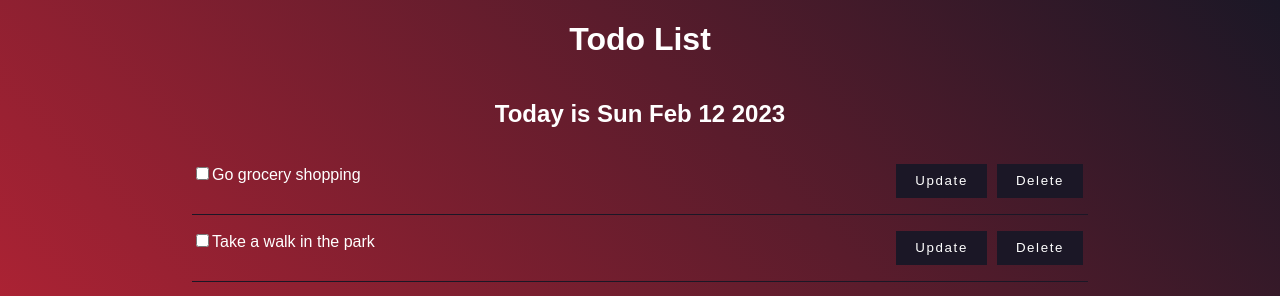
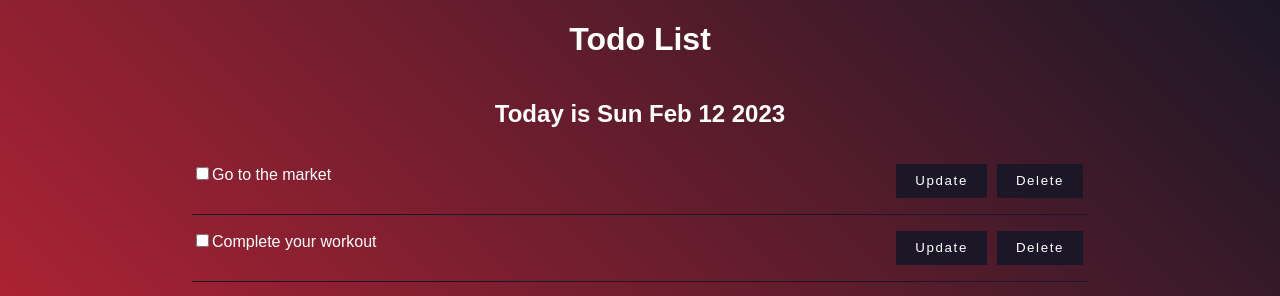
Before and after one commit to Franklivania/to-do-list, a React (Create React App) app: page / in a window 1280 px wide. Shown: the top 296 px of the page. Built offline with nearby package versions, Linux system fonts and the light colour scheme; a web font is replaced by a local one.

Commit message:
small changes

```diff
--- a/src/App.js
+++ b/src/App.js
@@ -3,8 +3,8 @@ import './App.css';
 
 function App() {
   const [todos, setTodos] = useState([
-    { id: 1, task: "Go grocery shopping", completed: false },
-    { id: 2, task: "Take a walk in the park", completed: false },
+    { id: 1, task: "Go to the market", completed: false },
+    { id: 2, task: "Complete your workout", completed: false },
     { id: 3, task: "Study for exams", completed: false }
   ]);
 
```
